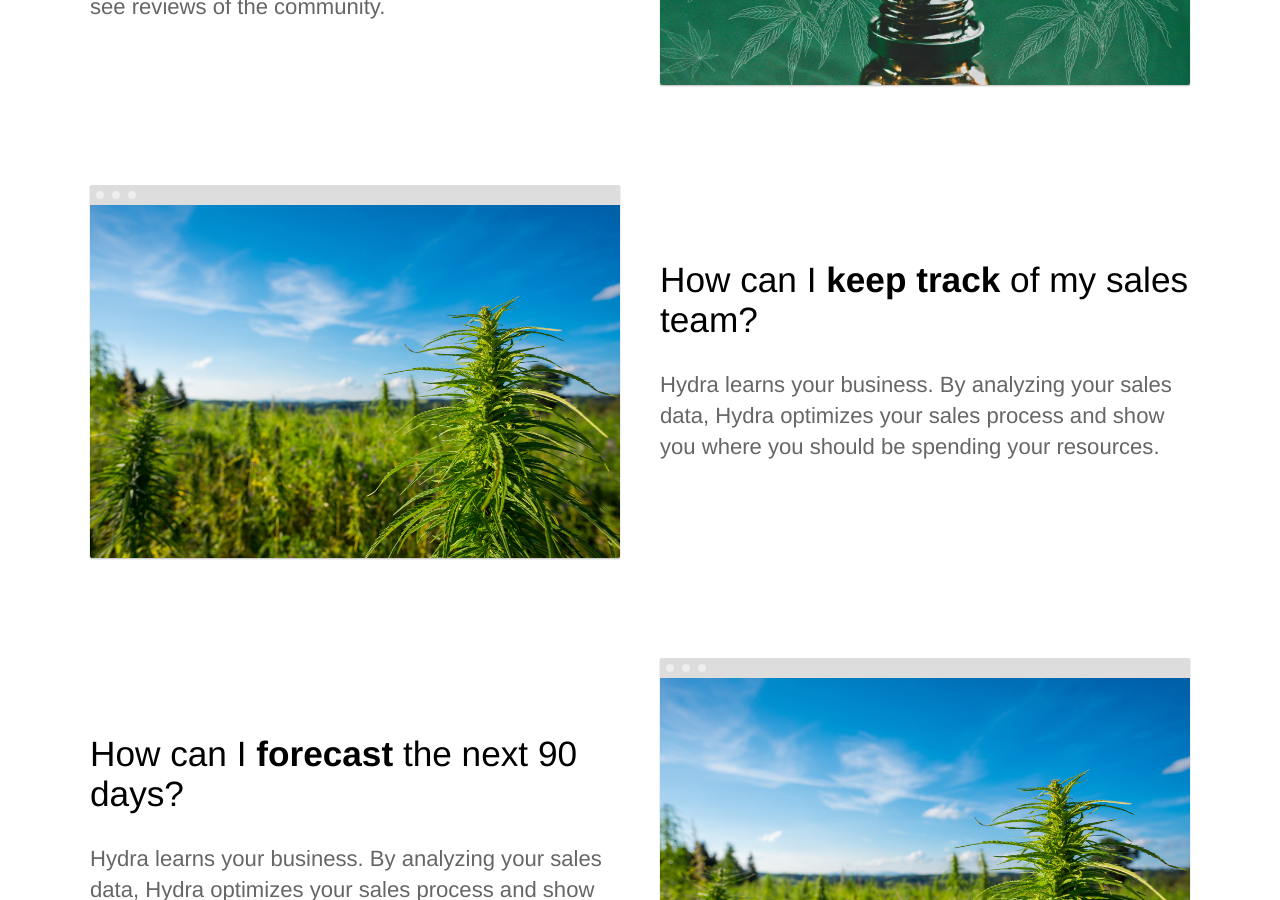
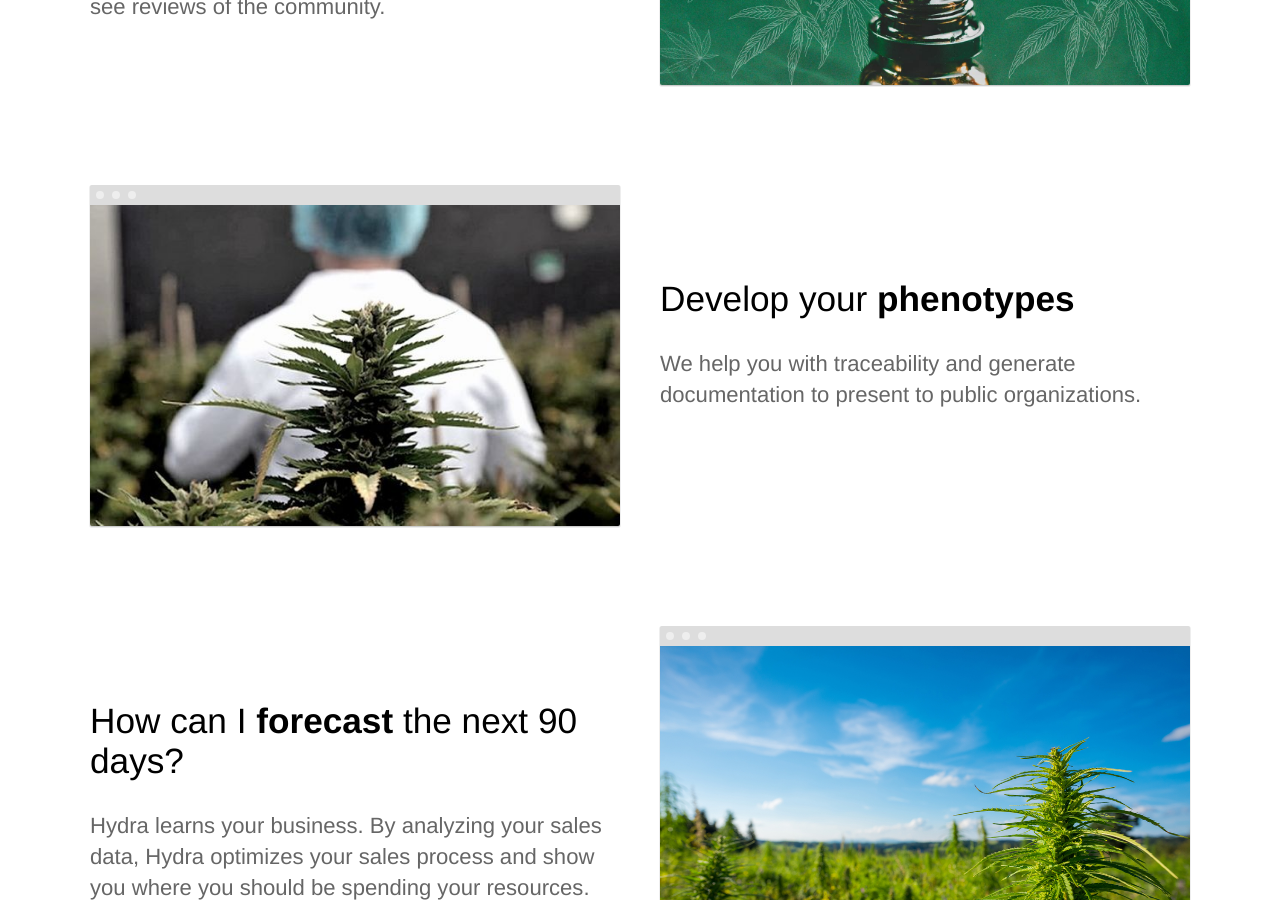
Before and after one commit to lahuen/lahuen, a Jekyll site: the page built from web/index.html, in a window 1280 px wide and 900 px high, scrolled down 1299 px. Built offline with Jekyll 4.4.1, drawn with Linux system fonts in a browser that asks for light colours.

Commit message:
Update index.html

```diff
--- a/web/index.html
+++ b/web/index.html
@@ -29,11 +29,11 @@ description: Record events related to your crops, upload photos privately and sh
 	<section>
 		<div class="container flex">
 			<div class="text editable">
-				<h2>How can I <strong>keep track</strong> of my sales team?</h2>
-				<p>Hydra learns your business. By analyzing your sales data, Hydra optimizes your sales process and show you where you should be spending your resources.</p>
+				<h2>Develop your <strong>phenotypes</strong></h2>
+				<p>We help you with traceability and generate documentation to present to public organizations.</p>
 			</div>
 			<div class="image">
-				<img src="{{ site.baseurl }}/images/dashboard.png" alt="Screenshot" class="screenshot editable" />
+				<img src="{{ site.baseurl }}/images/tracking-feno.jpeg" alt="Breeders" class="screenshot editable" />
 			</div>
 		</div>
 	</section>
```
